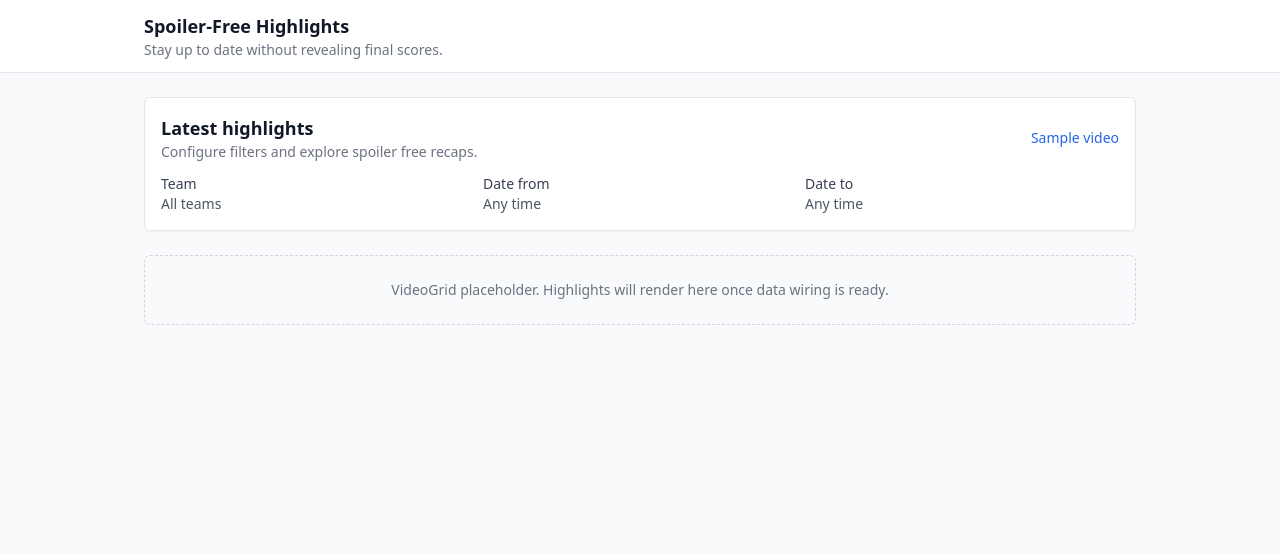
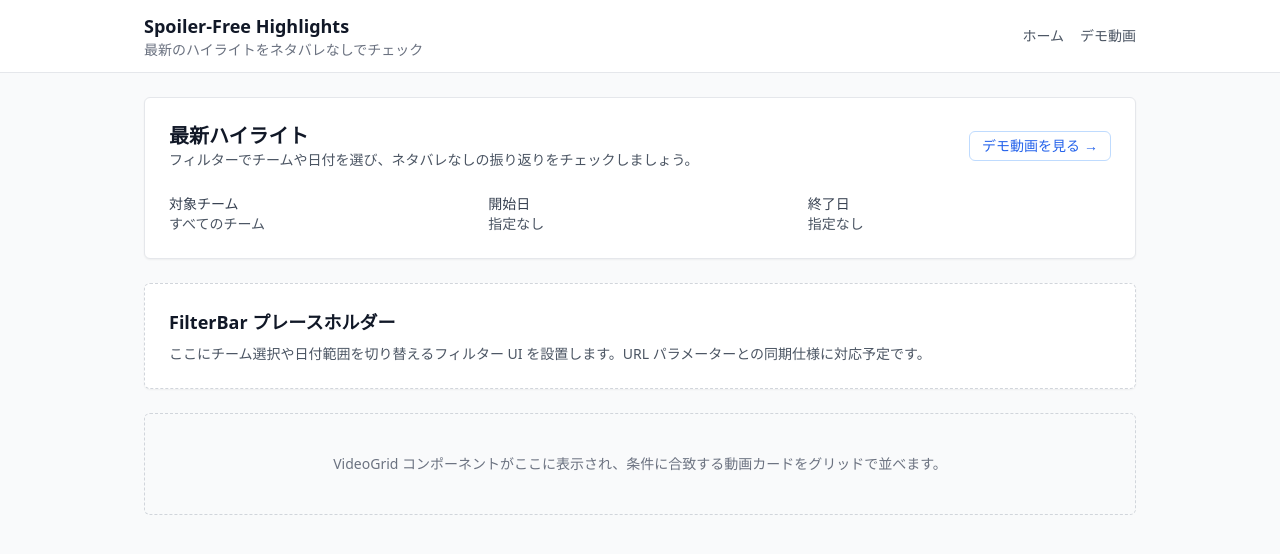
Before and after one commit to tom237ttkk/250908_test, a React (Vite) app in the folder apps/web/: page / in a window 1280 px wide. Shown: the top 554 px of the page. Built offline with nearby package versions, Linux system fonts and the light colour scheme.

Commit message:
3. フロントエンド基盤コンポーネントの実装

```diff
--- a/apps/web/src/App.tsx
+++ b/apps/web/src/App.tsx
@@ -1,4 +1,4 @@
-import { Outlet, Route, Routes } from 'react-router-dom';
+import { Link, Outlet, Route, Routes } from 'react-router-dom';
 import HomePage from './pages/HomePage';
 import VideoPage from './pages/VideoPage';
 
@@ -6,11 +6,23 @@ function Layout() {
   return (
     <div className="min-h-dvh bg-gray-50 text-gray-900">
       <header className="border-b bg-white">
-        <div className="mx-auto max-w-5xl px-4 py-3">
-          <h1 className="text-lg font-semibold">Spoiler-Free Highlights</h1>
-          <p className="text-sm text-gray-500">
-            Stay up to date without revealing final scores.
-          </p>
+        <div className="mx-auto flex max-w-5xl items-center justify-between px-4 py-3">
+          <div>
+            <Link to="/" className="text-lg font-semibold text-gray-900 hover:text-blue-600">
+              Spoiler-Free Highlights
+            </Link>
+            <p className="text-sm text-gray-500">
+              最新のハイライトをネタバレなしでチェック
+            </p>
+          </div>
+          <nav className="flex items-center gap-4 text-sm font-medium text-gray-600">
+            <Link to="/" className="hover:text-blue-600">
+              ホーム
+            </Link>
+            <Link to="/videos/sample" className="hover:text-blue-600">
+              デモ動画
+            </Link>
+          </nav>
         </div>
       </header>
       <main className="mx-auto max-w-5xl px-4 py-6">
--- a/apps/web/src/pages/HomePage.tsx
+++ b/apps/web/src/pages/HomePage.tsx
@@ -20,39 +20,50 @@ export default function HomePage() {
 
   return (
     <div className="space-y-6">
-      <section className="rounded-md border bg-white p-4 shadow-sm">
-        <header className="mb-3 flex items-center justify-between">
+      <section className="rounded-md border bg-white p-6 shadow-sm">
+        <header className="flex flex-col gap-2 sm:flex-row sm:items-center sm:justify-between">
           <div>
-            <h2 className="text-lg font-semibold">Latest highlights</h2>
-            <p className="text-sm text-gray-500">
-              Configure filters and explore spoiler free recaps.
+            <h2 className="text-xl font-semibold text-gray-900">最新ハイライト</h2>
+            <p className="text-sm text-gray-600">
+              フィルターでチームや日付を選び、ネタバレなしの振り返りをチェックしましょう。
             </p>
           </div>
           <Link
             to="/videos/sample"
-            className="text-sm font-medium text-blue-600 hover:text-blue-500"
+            className="inline-flex items-center gap-1 rounded-md border border-blue-200 px-3 py-1 text-sm font-medium text-blue-600 hover:border-blue-300 hover:text-blue-500"
           >
-            Sample video
+            デモ動画を見る
+            <span aria-hidden>→</span>
           </Link>
         </header>
-        <dl className="grid gap-2 text-sm text-gray-600 sm:grid-cols-3">
+
+        <dl className="mt-6 grid gap-4 text-sm text-gray-600 sm:grid-cols-3">
           <div>
-            <dt className="font-medium text-gray-700">Team</dt>
-            <dd>{filters.team ?? 'All teams'}</dd>
+            <dt className="font-medium text-gray-700">対象チーム</dt>
+            <dd>{filters.team ?? 'すべてのチーム'}</dd>
           </div>
           <div>
-            <dt className="font-medium text-gray-700">Date from</dt>
-            <dd>{filters.dateFrom ?? 'Any time'}</dd>
+            <dt className="font-medium text-gray-700">開始日</dt>
+            <dd>{filters.dateFrom ?? '指定なし'}</dd>
           </div>
           <div>
-            <dt className="font-medium text-gray-700">Date to</dt>
-            <dd>{filters.dateTo ?? 'Any time'}</dd>
+            <dt className="font-medium text-gray-700">終了日</dt>
+            <dd>{filters.dateTo ?? '指定なし'}</dd>
           </div>
         </dl>
       </section>
 
-      <section className="rounded-md border border-dashed border-gray-300 bg-gray-50 p-6 text-center text-sm text-gray-500">
-        VideoGrid placeholder. Highlights will render here once data wiring is ready.
+      <section className="rounded-md border border-dashed border-gray-300 bg-white p-6 shadow-sm">
+        <h3 className="text-lg font-semibold text-gray-900">FilterBar プレースホルダー</h3>
+        <p className="mt-2 text-sm text-gray-600">
+          ここにチーム選択や日付範囲を切り替えるフィルター UI を設置します。URL パラメーターとの同期仕様に対応予定です。
+        </p>
+      </section>
+
+      <section className="rounded-md border border-dashed border-gray-300 bg-gray-50 p-10 text-center">
+        <p className="text-sm text-gray-500">
+          VideoGrid コンポーネントがここに表示され、条件に合致する動画カードをグリッドで並べます。
+        </p>
       </section>
     </div>
   );
--- a/apps/web/src/pages/VideoPage.tsx
+++ b/apps/web/src/pages/VideoPage.tsx
@@ -1,5 +1,9 @@
 import { useCallback } from 'react';
-import { useNavigate, useParams } from 'react-router-dom';
+import { Link, useNavigate, useParams } from 'react-router-dom';
+import { formatMatchDate, formatDuration } from '../lib/video-utils';
+
+const SAMPLE_MATCH_DATE = '2024-05-12T18:30:00Z';
+const SAMPLE_DURATION_SECONDS = 780;
 
 export default function VideoPage() {
   const navigate = useNavigate();
@@ -11,24 +15,52 @@ export default function VideoPage() {
 
   return (
     <div className="space-y-6">
-      <button
-        type="button"
-        onClick={handleBack}
-        className="text-sm font-medium text-blue-600 hover:text-blue-500"
-      >
-        Back to list
-      </button>
+      <div className="flex items-center gap-3 text-sm text-blue-600">
+        <button type="button" onClick={handleBack} className="hover:underline">
+          戻る
+        </button>
+        <span aria-hidden>·</span>
+        <Link to="/" className="hover:underline">
+          一覧へ
+        </Link>
+      </div>
 
       <section className="rounded-md border bg-white p-6 shadow-sm">
-        <header className="mb-4">
-          <p className="text-xs uppercase tracking-wide text-gray-500">
-            Video identifier
+        <header className="space-y-2">
+          <p className="text-xs uppercase tracking-wide text-gray-500">動画 ID</p>
+          <h1 className="text-2xl font-semibold text-gray-900">{id}</h1>
+          <p className="text-sm text-gray-600">
+            API 連携後にタイトルや対戦カード、サムネイルが動的に反映されます。
           </p>
-          <h1 className="text-2xl font-semibold text-gray-900">{id}</h1>
         </header>
-        <p className="text-sm text-gray-600">
-          A detailed player surface will appear here after the data layer and
-          media components are wired.
+
+        <div className="mt-6 space-y-4">
+          <div className="aspect-video w-full rounded-md border border-dashed border-gray-300 bg-gray-100" />
+          <p className="text-xs text-gray-500">
+            VideoPlayer / YouTubePlayer コンポーネントがここに差し込まれ、埋め込み URL と自動再生の制御を担います。
+          </p>
+        </div>
+
+        <dl className="mt-6 grid gap-4 text-sm text-gray-700 sm:grid-cols-3">
+          <div>
+            <dt className="font-medium text-gray-600">試合日</dt>
+            <dd>{formatMatchDate(SAMPLE_MATCH_DATE) || '未設定'}</dd>
+          </div>
+          <div>
+            <dt className="font-medium text-gray-600">動画尺</dt>
+            <dd>{formatDuration(SAMPLE_DURATION_SECONDS) || '未設定'}</dd>
+          </div>
+          <div>
+            <dt className="font-medium text-gray-600">視聴モード</dt>
+            <dd>ネタバレなしハイライト</dd>
+          </div>
+        </dl>
+      </section>
+
+      <section className="rounded-md border border-dashed border-gray-300 bg-white p-6 shadow-sm">
+        <h2 className="text-lg font-semibold text-gray-900">関連情報プレースホルダー</h2>
+        <p className="mt-2 text-sm text-gray-600">
+          チーム情報や追加の試合データ、参考リンクなどをこのセクションに配置します。
         </p>
       </section>
     </div>
```
Also changed, not shown: 1 other file (tests, documents, lock files or other folders).
